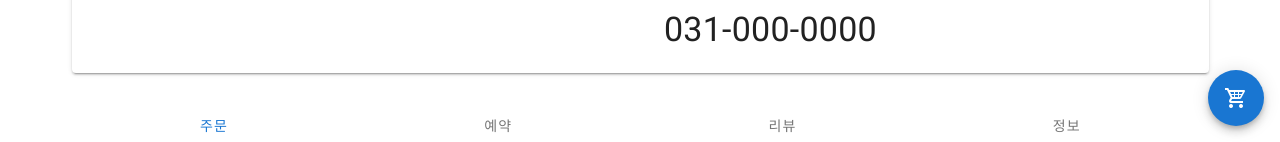
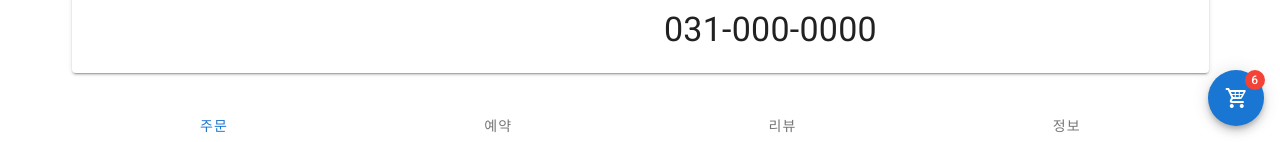
Before and after one commit to tddyko/market, a Vue app in the folder front/: page /marketdetail in a window 1280 px wide. Shown: the part 658-800 px from the top of the page. Built offline with nearby package versions, Linux system fonts and the light colour scheme.

Commit message:
뱃지추가

```diff
--- a/front/src/views/main/marketdetail/popup/order/OrderDialog.vue
+++ b/front/src/views/main/marketdetail/popup/order/OrderDialog.vue
@@ -17,7 +17,12 @@
           v-bind="attrs"
           v-on="on"
         >
-          <v-icon>mdi-cart-variant</v-icon>
+          <v-badge
+            color="red"
+            content="6"
+          >
+            <v-icon>mdi-cart-variant</v-icon>
+          </v-badge>
         </v-btn>
       </template>
       <order-cart />
```
